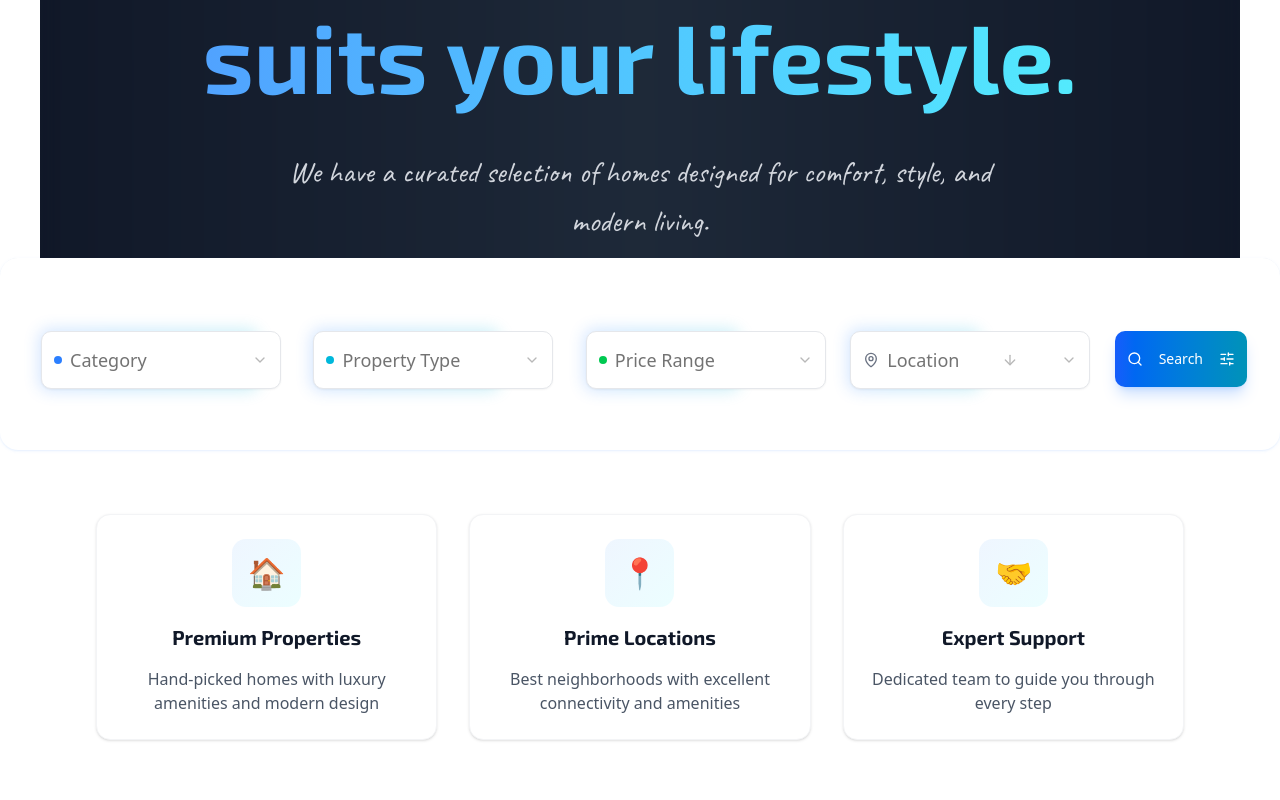
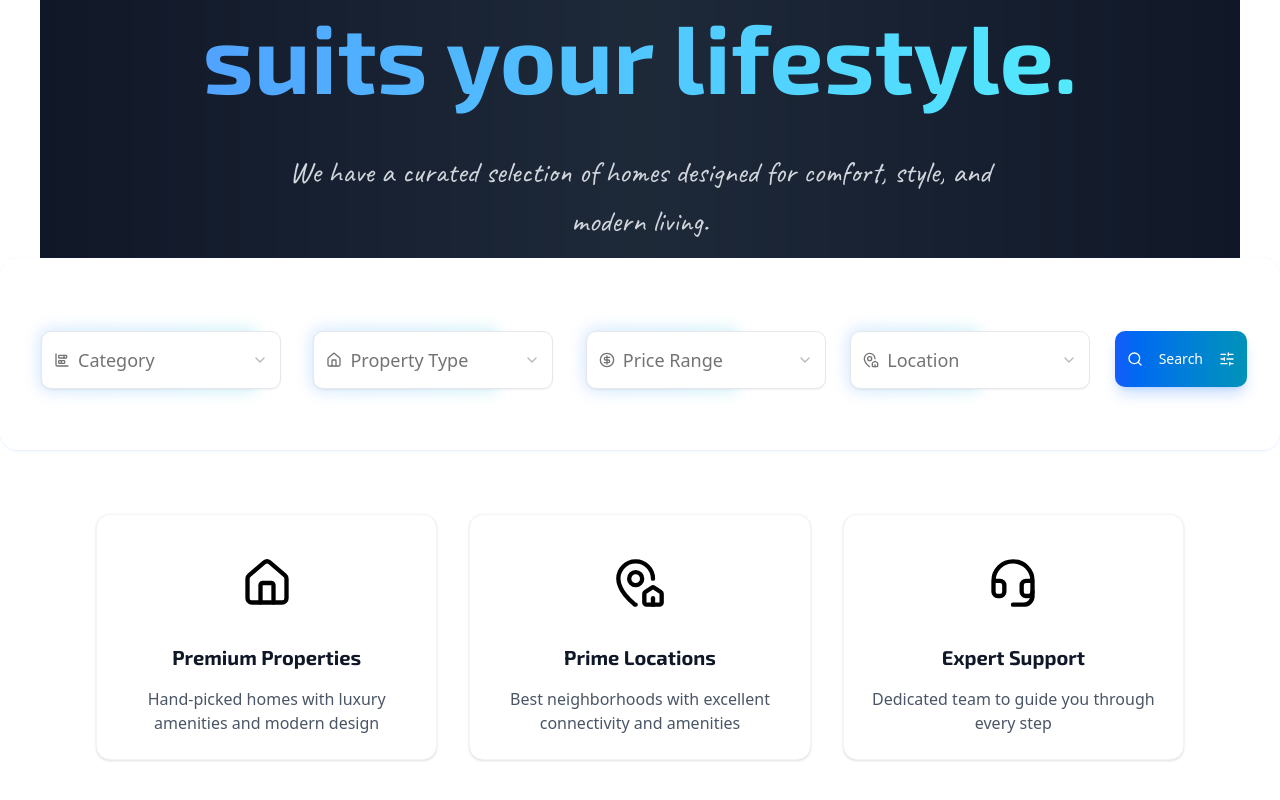
Before and after one commit to temupukki/house-rental, a Next.js app: page / in a window 1280 px wide. Shown: the part 430-1230 px from the top of the page. Built offline with nearby package versions, Linux system fonts and the light colour scheme.

Commit message:
add-icons

```diff
--- a/app/page.tsx
+++ b/app/page.tsx
@@ -2,7 +2,7 @@
 
 import { Card } from "@/components/ui/card"
 import { Select, SelectTrigger, SelectValue, SelectContent, SelectGroup, SelectLabel, SelectItem } from "@/components/ui/select";
-import { ArrowDown, Search, MapPin, SlidersHorizontal } from "lucide-react";
+import { ArrowDown, Search, MapPin, SlidersHorizontal, ChartBarStacked, House, CircleDollarSign, MapPinHouse, Headset } from "lucide-react";
 import { Caveat } from "next/font/google";
 import { Exo_2 } from "next/font/google";
 import { Button } from "@/components/ui/button";
@@ -58,7 +58,7 @@ export default function Home() {
                   <Select >
                     <SelectTrigger className="relative bg-white font-medium text-[18px] border-gray-200 hover:border-blue-300 transition-all duration-200 w-[240px] py-7 rounded-lg">
                       <div className="flex items-center gap-2">
-                        <div className="w-2 h-2 rounded-full bg-blue-500 text-2xl font-bold" />
+                        <ChartBarStacked />
                         <SelectValue placeholder="Category" />
                       </div>
 
@@ -79,7 +79,7 @@ export default function Home() {
                   <Select>
                     <SelectTrigger className="relative font-medium text-[18px] bg-white border-gray-200 hover:border-blue-300 transition-all duration-200 w-60 py-7  h-12 rounded-lg">
                       <div className="flex items-center gap-2">
-                        <div className="w-2 h-2 rounded-full bg-cyan-500 text-black" />
+                       <House />
                         <SelectValue placeholder="Property Type" />
                       </div>
 
@@ -104,7 +104,7 @@ export default function Home() {
                   <Select>
                     <SelectTrigger className="relative text-[18px] font-medium bg-white border-gray-200 hover:border-blue-300 transition-all duration-200 w-60  py-7 h-12 rounded-lg">
                       <div className="flex items-center gap-2">
-                        <div className="w-2 h-2 rounded-full bg-green-500" />
+                        <CircleDollarSign />
                         <SelectValue placeholder="Price Range" />
                       </div>
 
@@ -125,10 +125,10 @@ export default function Home() {
                   <Select>
                     <SelectTrigger className="relative text-[18px] font-meduim bg-white border-gray-200 hover:border-blue-300 transition-all duration-200 w-60 py-7 h-12 rounded-lg">
                       <div className="flex items-center gap-2">
-                        <MapPin className="h-4 w-4 text-gray-500" />
+                        <MapPinHouse />
                         <SelectValue placeholder="Location" />
                       </div>
-                      <ArrowDown className="h-4 w-4 opacity-50" />
+
                     </SelectTrigger>
                     <SelectContent className="bg-white border-gray-200 shadow-xl rounded-xl">
                       <SelectGroup>
@@ -158,9 +158,8 @@ export default function Home() {
         <div className="grid grid-cols-1 md:grid-cols-3 gap-8">
           <Card className="p-6 border-gray-100 hover:border-blue-200 transition-all duration-300 hover:shadow-lg group">
             <div className="flex flex-col items-center text-center space-y-4">
-              <div className="p-4 rounded-xl bg-linear-to-br from-blue-50 to-cyan-50 group-hover:from-blue-100 group-hover:to-cyan-100 transition-all duration-300">
-                <div className="text-3xl">🏠</div>
-              </div>
+                <House className="text-black h-22 w-13"/>
+
               <h3 className={`${exo2.className} text-xl font-bold text-gray-900`}>Premium Properties</h3>
               <p className="text-gray-600">Hand-picked homes with luxury amenities and modern design</p>
             </div>
@@ -168,9 +167,7 @@ export default function Home() {
 
           <Card className="p-6 border-gray-100 hover:border-blue-200 transition-all duration-300 hover:shadow-lg group">
             <div className="flex flex-col items-center text-center space-y-4">
-              <div className="p-4 rounded-xl bg-linear-to-br from-blue-50 to-cyan-50 group-hover:from-blue-100 group-hover:to-cyan-100 transition-all duration-300">
-                <div className="text-3xl">📍</div>
-              </div>
+              <MapPinHouse className="text-black h-22 w-13"/>
               <h3 className={`${exo2.className} text-xl font-bold text-gray-900`}>Prime Locations</h3>
               <p className="text-gray-600">Best neighborhoods with excellent connectivity and amenities</p>
             </div>
@@ -178,9 +175,7 @@ export default function Home() {
 
           <Card className="p-6 border-gray-100 hover:border-blue-200 transition-all duration-300 hover:shadow-lg group">
             <div className="flex flex-col items-center text-center space-y-4">
-              <div className="p-4 rounded-xl bg-linear-to-br from-blue-50 to-cyan-50 group-hover:from-blue-100 group-hover:to-cyan-100 transition-all duration-300">
-                <div className="text-3xl">🤝</div>
-              </div>
+              <Headset className="text-black h-22 w-13"/>
               <h3 className={`${exo2.className} text-xl font-bold text-gray-900`}>Expert Support</h3>
               <p className="text-gray-600">Dedicated team to guide you through every step</p>
             </div>
```
